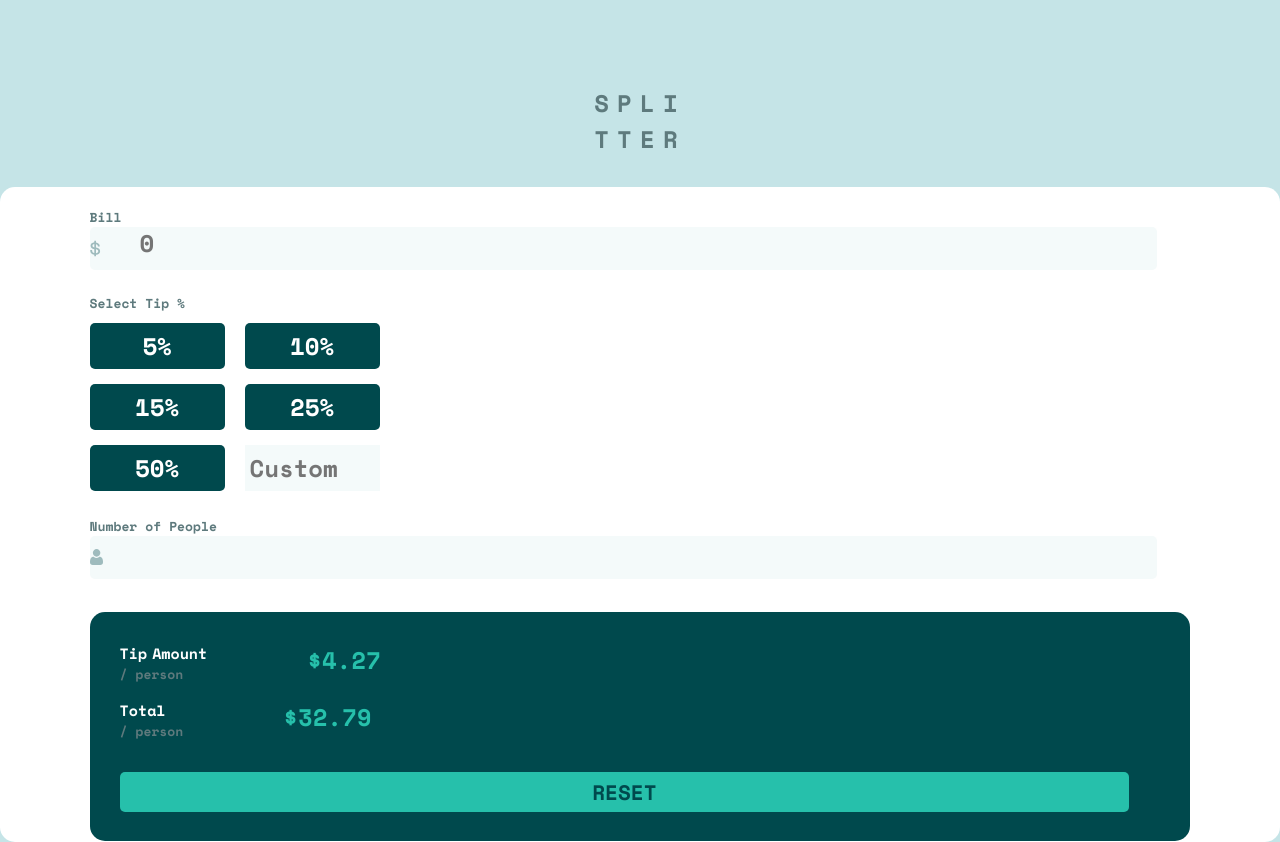
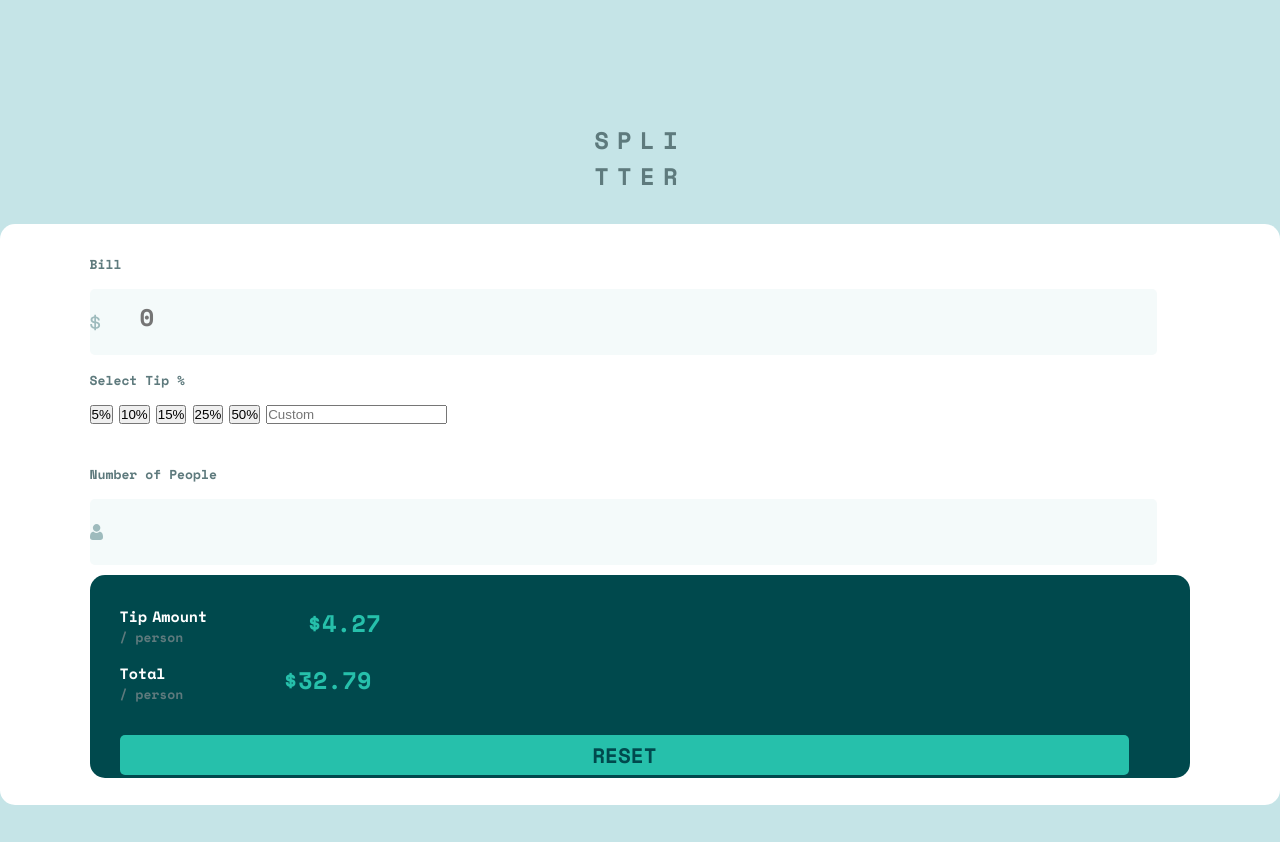
Before and after one commit to DavidSaintAnna/tip-calculator, a website built with Vite: page index.html in a window 1280 px wide. After the commit the page ends 805 px from the top, so only its background shows below. Built offline with nearby package versions, Linux system fonts and the light colour scheme.

Commit message:
update: html structure

```diff
--- a/index.html
+++ b/index.html
@@ -20,29 +20,27 @@
     </section>
     <main>
       <section class="card-section">
+        <div class="first-part">
+          <div class="buttons">
           <span>Bill</span>
               <label for="input-tip" class="input-tip">
-                 <input type="text" placeholder="0"/>
+                 <input type="number" placeholder="0"/>
               </label>
           <span>Select Tip %</span>
-          <div class="buttons">
-            <div class="first-row">
+            <div class="btn-container">
               <button>5%</button>
               <button>10%</button>
-            </div>
-            <div class="second-row">
               <button>15%</button>
               <button>25%</button>
-            </div>
-            <div class="third-row">
               <button>50%</button>
               <input type="number" placeholder="Custom"/>
             </div>
-          </div>
-          <span class="num">Number of People</span>
+               <span class="num">Number of People</span>
           <label for="input-people" class="input-people">
           <input type="number" />
           </label>
+          </div>
+        </div>
         </div>
         <div class="tip-content">
           <div class="tip-info">
```
